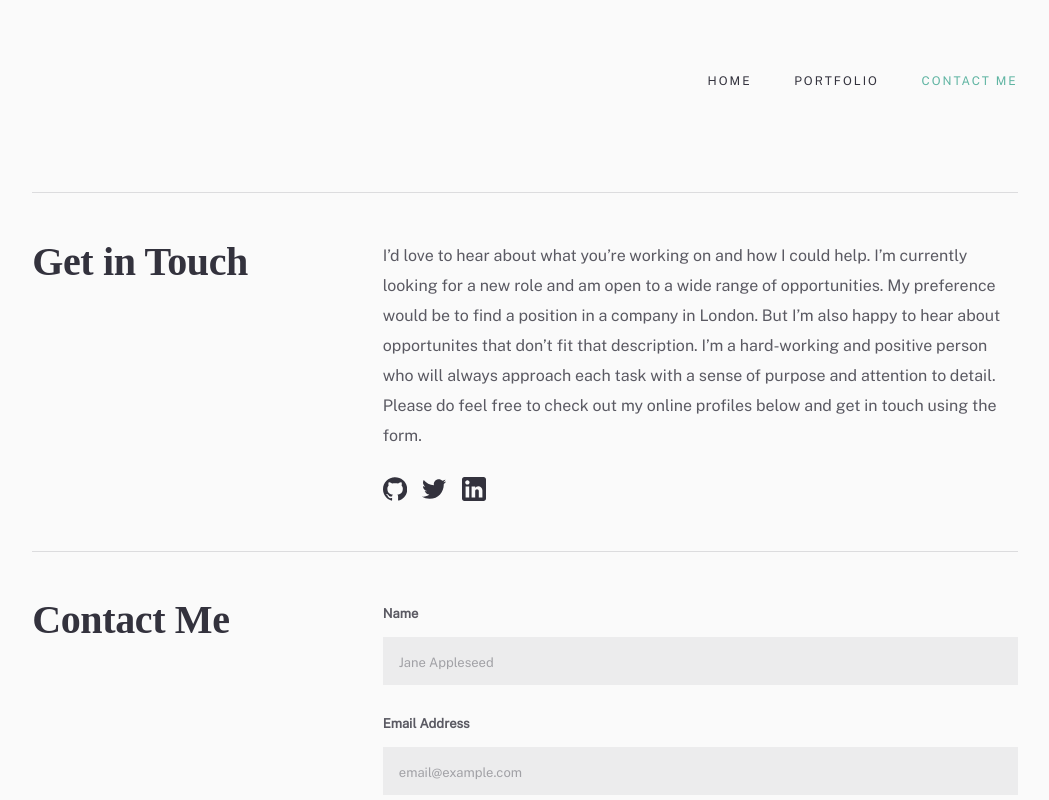
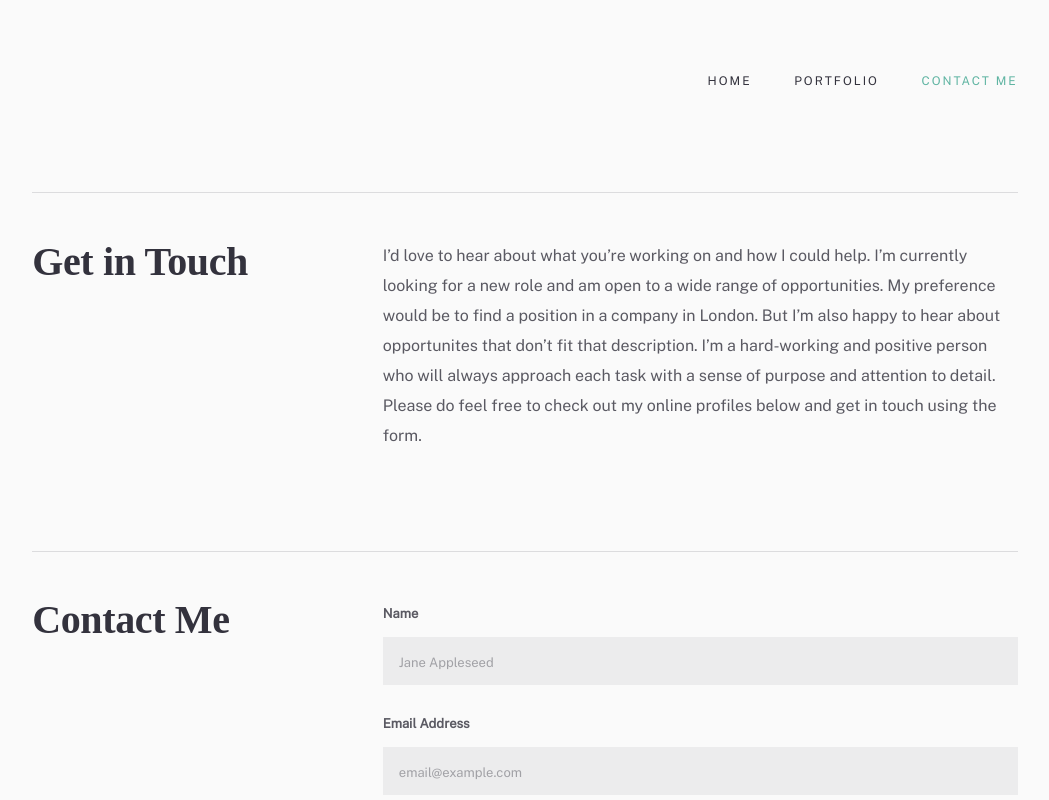
Before and after one commit to KazikKluz/minimalist-portfolio, a Next.js app: page /contactme in a window 1280 px wide. Shown: the top 800 px of the page, without its empty margins (115-1164 px from the left). Built offline with nearby package versions, Linux system fonts and the light colour scheme; a web font is replaced by a local one.

Commit message:
more of previous commit

```diff
--- a/components/button-primary/button-primary.component.tsx
+++ b/components/button-primary/button-primary.component.tsx
@@ -18,7 +18,7 @@ const ButtonPrimary = React.forwardRef<HTMLAnchorElement, Props>(
       >
         <div className={styles.logo_container}>
           <svg className={styles.logo}>
-            <use xlinkHref='sprite.svg#down-arrows'></use>
+            <use xlinkHref='/minimalist-portfolio/sprite.svg#down-arrows'></use>
           </svg>
         </div>
         <div className={styles.text}>{children}</div>
--- a/pages/contactme.tsx
+++ b/pages/contactme.tsx
@@ -79,17 +79,17 @@ const ContactMe: NextPageWithLayout = () => {
           <div className={styles.social}>
             <a href='#'>
               <svg className={styles.icon}>
-                <use xlinkHref='sprite.svg#github'></use>
+                <use xlinkHref='/minimalist-portfolio/sprite.svg#github'></use>
               </svg>
             </a>
             <a href='#'>
               <svg className={styles.icon}>
-                <use xlinkHref='sprite.svg#twitter'></use>
+                <use xlinkHref='/minimalist-portfolio/sprite.svg#twitter'></use>
               </svg>
             </a>
             <a href='#'>
               <svg className={styles.icon}>
-                <use xlinkHref='sprite.svg#linkedin'></use>
+                <use xlinkHref='/minimalist-portfolio/sprite.svg#linkedin'></use>
               </svg>
             </a>
           </div>
```
